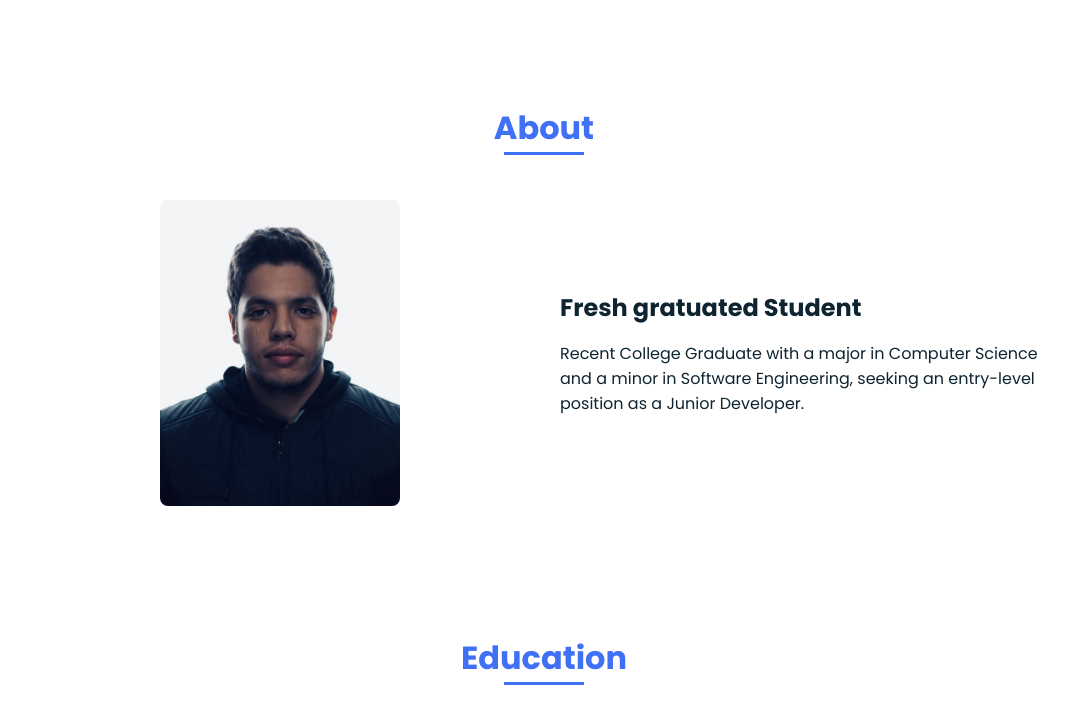
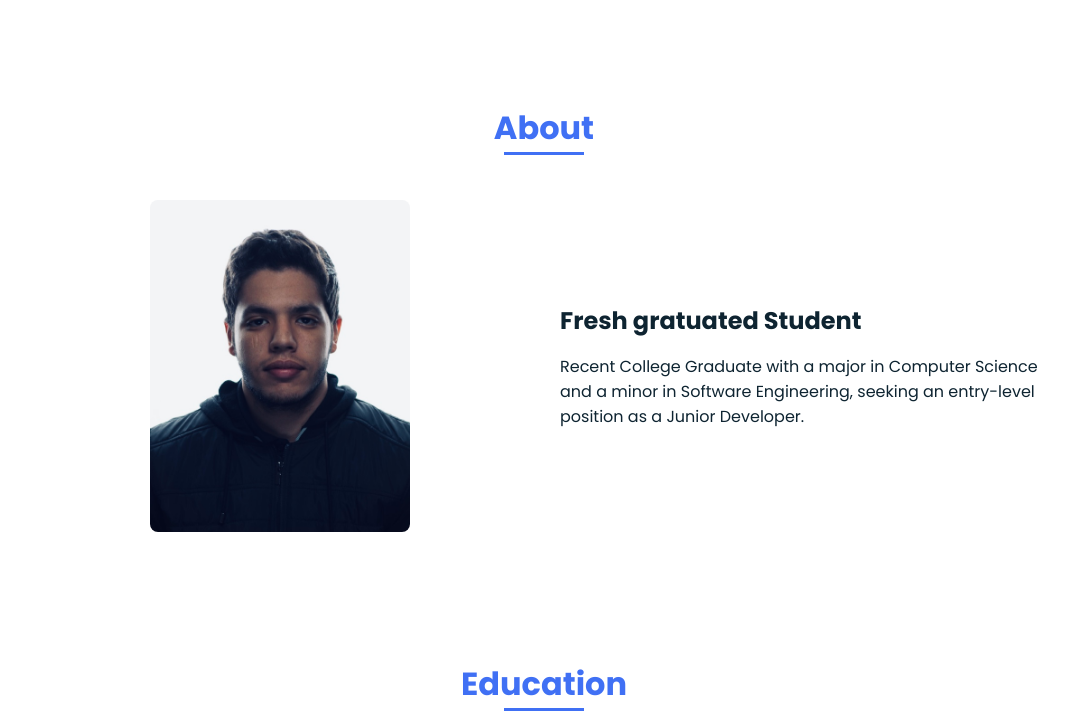
Before and after one commit to Amrr-Mahmoud/Amr-Mahmoud, a plain HTML site: page index.html in a window 1280 px wide. Shown: the part 776-1503 px from the top of the page, without its empty margins (96-1183 px from the left). Drawn offline with nearby package versions, Linux system fonts and the light colour scheme.

Commit message:
Update index.html

```diff
--- a/index.html
+++ b/index.html
@@ -11,7 +11,7 @@
    <style>
    .responsive {
   width: 100%;
-  max-width: 240px;
+  max-width: 260px;
   height: auto;
 }
       /* CARDS */
```
